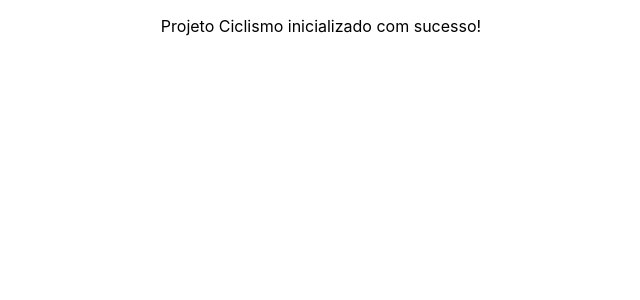
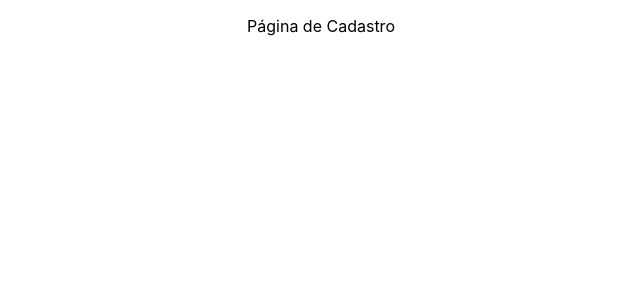
Before and after one commit to portal-ciclismo/front, a React (Create React App) app in the folder app-ciclismo/: page /cadastro in a window 1280 px wide. Shown: the top 300 px of the page, without its empty margins (319-959 px from the left). Built offline with nearby package versions, Linux system fonts and the light colour scheme.

Commit message:
estruturação das páginas + css

```diff
--- a/app-ciclismo/package.json
+++ b/app-ciclismo/package.json
@@ -8,6 +8,7 @@
     "@testing-library/user-event": "^13.5.0",
     "react": "^18.2.0",
     "react-dom": "^18.2.0",
+    "react-router-dom": "^6.15.0",
     "react-scripts": "5.0.1",
     "web-vitals": "^2.1.4"
   },
--- a/app-ciclismo/src/App.css
+++ /dev/null
@@ -1,3 +0,0 @@
-.text {
-  text-align: center;
-}
--- a/app-ciclismo/src/App.js
+++ b/app-ciclismo/src/App.js
@@ -1,8 +1,20 @@
-import './App.css';
+import { BrowserRouter as Router, Routes, Route } from 'react-router-dom';
+
+import Home from './pages/Home';
+import Login from './pages/Login';
+import Cadastro from './pages/Cadastro';
 
 function App() {
   return (
-    <p className='text'>Projeto Ciclismo inicializado com sucesso!</p>
+    <Router>
+      <Routes>
+
+        <Route path="/" element={<Home />}></Route>
+        <Route path="/login" element={<Login />}></Route>
+        <Route path="/cadastro" element={<Cadastro />}></Route>
+
+      </Routes>
+    </Router>
   );
 }
 
--- /dev/null
+++ b/app-ciclismo/src/pages-css/Cadastro.css
@@ -0,0 +1,3 @@
+.text {
+    text-align: center;
+}
--- /dev/null
+++ b/app-ciclismo/src/pages-css/Home.css
@@ -0,0 +1,3 @@
+.text {
+    text-align: center;
+}
--- /dev/null
+++ b/app-ciclismo/src/pages-css/Login.css
@@ -0,0 +1,3 @@
+.text {
+    text-align: center;
+}
--- /dev/null
+++ b/app-ciclismo/src/pages/Cadastro.js
@@ -0,0 +1,11 @@
+import '../pages-css/Cadastro.css';
+
+function Cadastro() {
+    return (
+        <p className="text">Página de Cadastro</p>
+
+        /* Aqui é p fazer o formulário de cadastro. Os campos, as coisas que vai pedir, aí é cachorro frio e suco quente, né comigo não :)  */
+    )
+}
+
+export default Cadastro;
--- /dev/null
+++ b/app-ciclismo/src/pages/Home.js
@@ -0,0 +1,13 @@
+import '../pages-css/Home.css';
+
+function Home() {
+    return (
+        <main>
+            <p className="text">Página principal!</p>
+        </main>
+
+        /* A tela inicial é aqui. Onde vai ter as coisa lá da tela inicial. Temos que decidir os componentes e o que vai estar aqui!  :)   */
+    )
+}
+
+export default Home;
--- /dev/null
+++ b/app-ciclismo/src/pages/Login.js
@@ -0,0 +1,11 @@
+import '../pages-css/Login.css';
+
+function Login() {
+    return (
+        <p className="text">Página de Login</p>
+
+        /* Aqui é o login. Muito fácil. Formulário pedindo email e senha, o resto é cachorro frio e suco quente, pode deixar cmg :)    */
+    )
+}
+
+export default Login;
```
Also changed, not shown: 1 other file (tests, documents, lock files or other folders).
